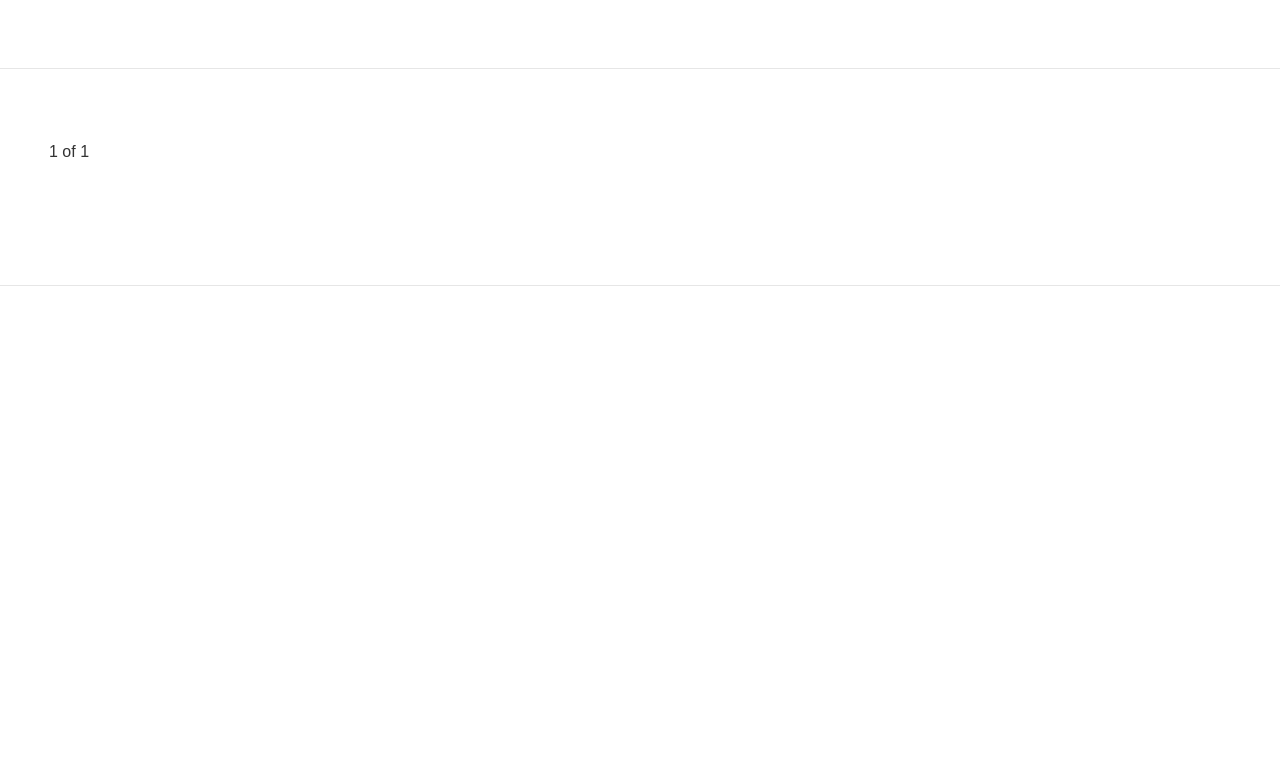
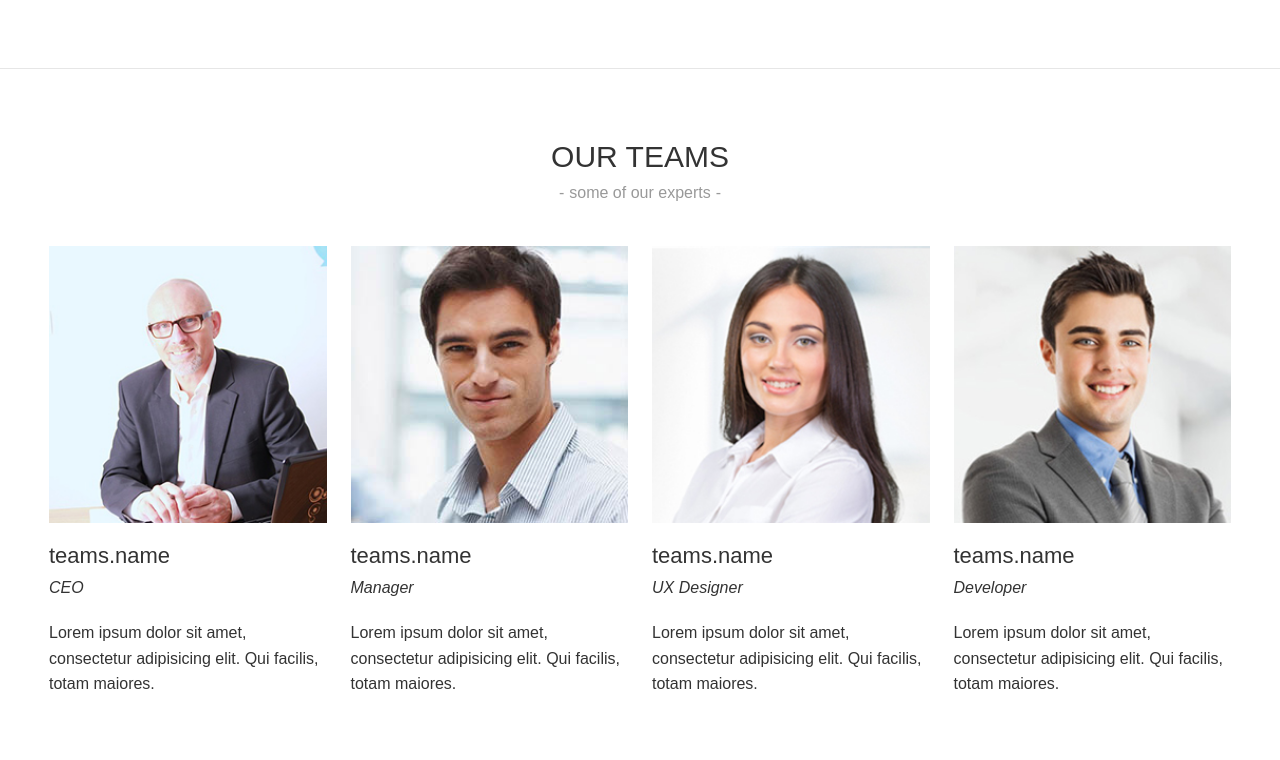
Before and after one commit to SubinBudhathoki58/corporate, a React (Create React App) app: page / in a window 1280 px wide. Shown: the part 2860-3620 px from the top of the page. Before the commit the page ends 3146 px from the top, so only its background shows below. Built offline with nearby package versions, Linux system fonts and the light colour scheme.

Commit message:
teamjs completed

```diff
--- a/src/App.js
+++ b/src/App.js
@@ -5,7 +5,7 @@ import './App.css';
 import AppAbout from './Components/about';
 import AppServices from './Components/AppServices';
 import AppWorks from './Components/works';
-import AppTeam from './Components/team';
+import AppTeams from './Components/team';
 
 function App() {
   return (
@@ -18,7 +18,7 @@ function App() {
         <AppAbout/>
         <AppServices/>
         <AppWorks/>
-        <AppTeam/>
+        <AppTeams/>
       </main>
 
 
--- a/src/Components/team.js
+++ b/src/Components/team.js
@@ -1,17 +1,144 @@
 import Container from "react-bootstrap/Container";
 import Row from "react-bootstrap/Row";
 import Col from "react-bootstrap/Col";
-function AppTeam() {
+import Image from "react-bootstrap/Image";
+const teamsData = [
+  {
+    id: 1,
+    image: require("../assets/images/team1.jpg"),
+    fbLink: "https://www.facebook.com",
+    twitterLink: "https://www.twitter.com",
+    linkedinLink: "https://www.linkedin.com",
+    name: "Gabriel Hart",
+    designation: "CEO",
+    description:
+      "Lorem ipsum dolor sit amet, consectetur adipisicing elit. Qui facilis, totam maiores.",
+  },
+  {
+    id: 2,
+    image: require("../assets/images/team2.jpg"),
+    fbLink: "https://www.facebook.com",
+    twitterLink: "https://www.twitter.com",
+    linkedinLink: "https://www.linkedin.com",
+    name: "David Antony",
+    designation: "Manager",
+    description:
+      "Lorem ipsum dolor sit amet, consectetur adipisicing elit. Qui facilis, totam maiores.",
+  },
+  {
+    id: 3,
+    image: require("../assets/images/team3.jpg"),
+    fbLink: "https://www.facebook.com",
+    twitterLink: "https://www.twitter.com",
+    linkedinLink: "https://www.linkedin.com",
+    name: "Nicholas Perry",
+    designation: "UX Designer",
+    description:
+      "Lorem ipsum dolor sit amet, consectetur adipisicing elit. Qui facilis, totam maiores.",
+  },
+  {
+    id: 4,
+    image: require("../assets/images/team4.jpg"),
+    fbLink: "https://www.facebook.com",
+    twitterLink: "https://www.twitter.com",
+    linkedinLink: "https://www.linkedin.com",
+    name: "Sarah Wills",
+    designation: "Developer",
+    description:
+      "Lorem ipsum dolor sit amet, consectetur adipisicing elit. Qui facilis, totam maiores.",
+  },
+  {
+    id: 5,
+    image: require("../assets/images/team5.jpg"),
+    fbLink: "https://www.facebook.com",
+    twitterLink: "https://www.twitter.com",
+    linkedinLink: "https://www.linkedin.com",
+    name: "Sophia Pitt",
+    designation: "Developer",
+    description:
+      "Lorem ipsum dolor sit amet, consectetur adipisicing elit. Qui facilis, totam maiores.",
+  },
+  {
+    id: 6,
+    image: require("../assets/images/team6.jpg"),
+    fbLink: "https://www.facebook.com",
+    twitterLink: "https://www.twitter.com",
+    linkedinLink: "https://www.linkedin.com",
+    name: "Taylor Lopez",
+    designation: "Developer",
+    description:
+      "Lorem ipsum dolor sit amet, consectetur adipisicing elit. Qui facilis, totam maiores.",
+  },
+  {
+    id: 7,
+    image: require("../assets/images/team7.jpg"),
+    fbLink: "https://www.facebook.com",
+    twitterLink: "https://www.twitter.com",
+    linkedinLink: "https://www.linkedin.com",
+    name: "Ryan Giggs",
+    designation: "Content Writer",
+    description:
+      "Lorem ipsum dolor sit amet, consectetur adipisicing elit. Qui facilis, totam maiores.",
+  },
+  {
+    id: 8,
+    image: require("../assets/images/team8.jpg"),
+    fbLink: "https://www.facebook.com",
+    twitterLink: "https://www.twitter.com",
+    linkedinLink: "https://www.linkedin.com",
+    name: "David Smith",
+    designation: "SEO Expert",
+    description:
+      "Lorem ipsum dolor sit amet, consectetur adipisicing elit. Qui facilis, totam maiores.",
+  },
+];
+
+function AppTeams() {
   return (
     <div>
       <section id="teams" className="block teams-block">
         <Container fluid>
+          <div className="title-holder">
+            <h2>Our Teams</h2>
+            <div className="subtitle">some of our experts</div>
+          </div>
           <Row>
-            <Col>1 of 1</Col>
+            {
+                teamsData.map(teams =>{
+                    return (
+                        <Col sm={3} key={teams.id}>
+                        <div className="image">
+                          <Image src={teams.image}/>
+                          <div className="overlay">
+                            <div className="socials">
+                              <ul>
+                                <li>
+                                  <a href={teams.fbLink}><i class="fab fa-facebook-f"></i></a>
+                                </li>
+                                <li>
+                                  <a href={teams.twitterLink}><i class="fab fa-twitter"></i></a>
+                                </li>
+                                <li>
+                                  <a href={teams.linkedinLink}><i class="fab fa-linkedin-in"></i></a>
+                                </li>
+                              </ul>
+                            </div>
+                          </div>
+                        </div>
+                        <div className="content">
+                          <h3>teams.name</h3>
+                          <span className="designation">{teams.designation}</span>
+                          <p>{teams.description}</p>
+                        </div>
+                      </Col>
+                    )
+                })
+            }
+
           </Row>
         </Container>
       </section>
     </div>
   );
 }
-export default AppTeam;
+export default AppTeams;
```
